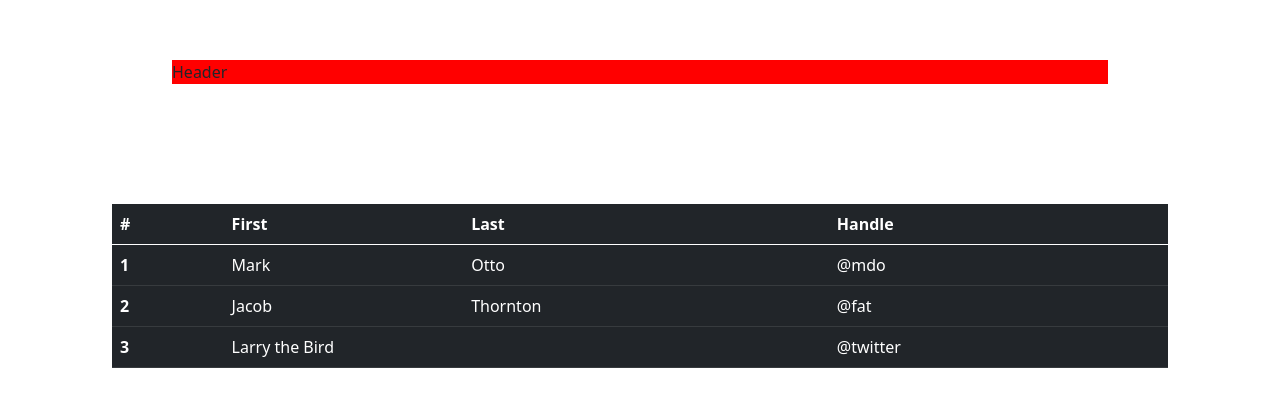
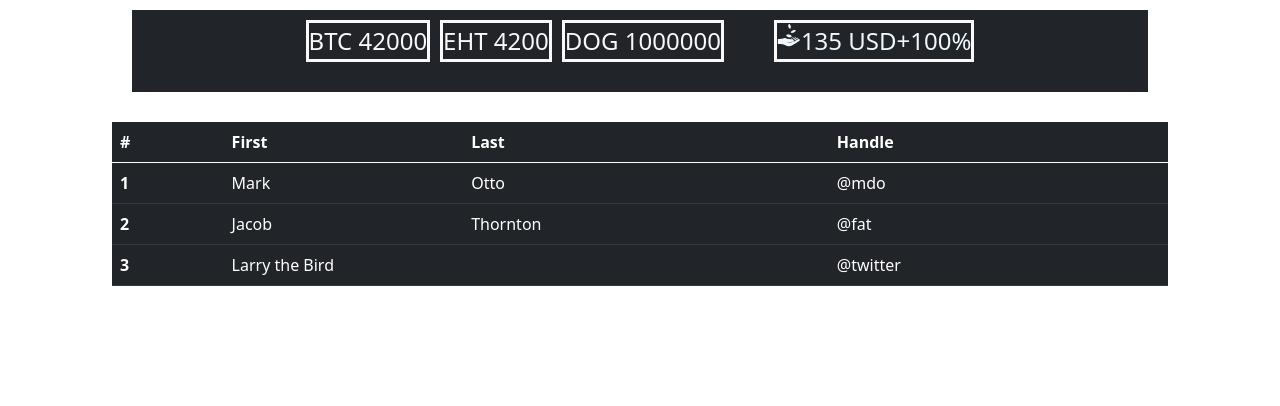
Before and after one commit to Memagog/BlockchainMarket, a React (Create React App) app: page / in a window 1280 px wide. Shown: the top 406 px of the page. Built offline with nearby package versions, Linux system fonts and the light colour scheme.

Commit message:
created Header component and add header styles

```diff
--- a/package.json
+++ b/package.json
@@ -9,6 +9,7 @@
     "node-sass": "^4.14.1",
     "react": "^17.0.2",
     "react-dom": "^17.0.2",
+    "react-icons": "^4.2.0",
     "react-router-dom": "^5.3.0",
     "react-scripts": "4.0.3",
     "web-vitals": "^1.0.1"
--- a/src/Components/Header/Header.js
+++ b/src/Components/Header/Header.js
@@ -1,9 +1,12 @@
 import React from 'react'
 import './Header.scss'
+import HeaderBag from './HeaderBag'
+import HeaderCoinBar from './HeaderCoinBar'
 export default function Header() {
     return (
-        <div>
-            Header
+        <div className="header">
+            <HeaderCoinBar></HeaderCoinBar>
+            <HeaderBag></HeaderBag>
         </div>
     )
 }
--- a/src/Components/Header/Header.scss
+++ b/src/Components/Header/Header.scss
@@ -0,0 +1,31 @@
+%display {
+    display: flex;
+    justify-content: space-around;
+    flex-direction: row;
+    font-size: 24px;
+}
+$text-color: rgb(250, 248, 248);
+.header{
+    @extend %display;
+
+    .header__coin-bar_container{
+        @extend %display;
+        color: $text-color;
+        margin-right: 20px;
+        .coin{
+            border: solid $text-color;
+            box-sizing: border-box;
+            margin-right: 10px;
+        }
+    }
+    .header__bag-container{
+        @extend %display;
+        border: solid $text-color;
+        color: aliceblue;
+        margin-left: 20px;
+        cursor: pointer;
+    }
+    .header__bag-container:hover{
+        background-color: rgb(175, 172, 172);
+    }
+}
--- /dev/null
+++ b/src/Components/Header/HeaderBag.js
@@ -0,0 +1,13 @@
+import React from 'react'
+import { useHistory } from "react-router-dom";
+import { GiReceiveMoney } from 'react-icons/gi';
+export default function HeaderBag() {
+    const history = useHistory();
+    return (
+        <div className="header__bag-container" onClick={()=>history.push("/bag")}>
+            <GiReceiveMoney/>
+            <span>135 USD</span>
+            <span>+100%</span>
+        </div>
+    )
+}
--- /dev/null
+++ b/src/Components/Header/HeaderCoinBar.js
@@ -0,0 +1,27 @@
+import React from 'react'
+
+const coin = [
+    {
+        name: "BTC",
+        price: 42000
+    },
+    {
+        name: "EHT",
+        price: 4200
+    },
+    {
+        name: "DOG",
+        price: 1000000
+    },
+]
+export default function HeaderCoinBar() {
+    return (
+        <div className="header__coin-bar_container">
+            {coin.map((e) =>
+                    <div>
+                        <div className="coin">{e.name}  {e.price}</div>
+                    </div>
+            )}
+        </div>
+    )
+}
--- a/src/Components/Main/Main.scss
+++ b/src/Components/Main/Main.scss
@@ -5,9 +5,10 @@
     max-width: 1080px;
     height: 100%;
     .header{
-        margin: 60px;
-        background-color: red;
-        margin-bottom: 120px;
+        margin: 20px;
+        margin-top: 10px;
+        margin-bottom: 30px;
+        background-color: #212529;
     }
     .table{
         // margin: 60px;
```
Also changed, not shown: 1 other file (tests, documents, lock files or other folders).
